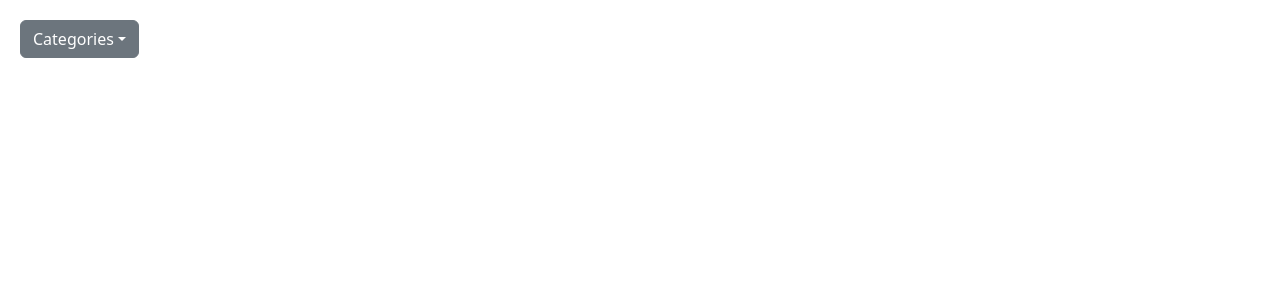
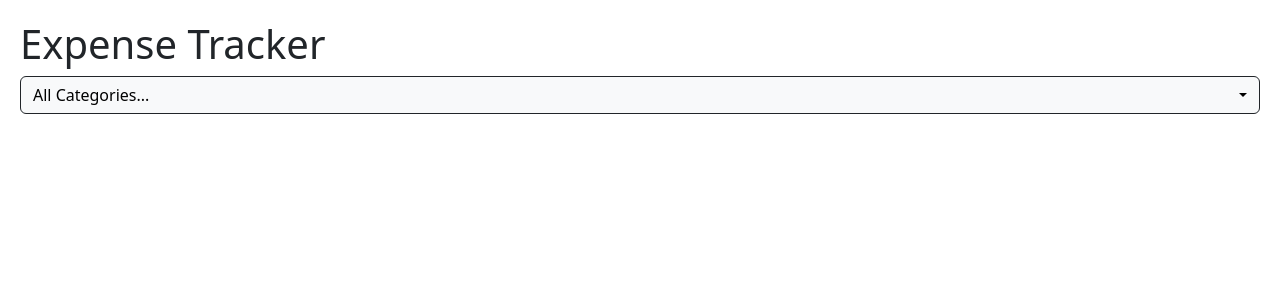
Before and after one commit to animesh0701/expense_tracker, a React (Vite) app: page / in a window 1280 px wide. Shown: the top 300 px of the page. Built offline with nearby package versions, Linux system fonts and the light colour scheme.

Commit message:
Styling the dropdown

```diff
--- a/src/App.tsx
+++ b/src/App.tsx
@@ -4,6 +4,7 @@ import ExpenseList from "./components/ExpenseList";
 function App() {
   return (
     <div className="App">
+      <h1>Expense Tracker</h1>
       <ExpenseList />
     </div>
   );
--- a/src/components/ExpenseList.tsx
+++ b/src/components/ExpenseList.tsx
@@ -3,9 +3,9 @@ import React from "react";
 const ExpenseList = () => {
   return (
     <div>
-      <div className="dropdown">
+      <div className="dropdown d-flex p=40">
         <button
-          className="btn btn-secondary dropdown-toggle"
+          className="btn btn-light dropdown-toggle border-dark flex-fill d-flex justify-content-between align-items-center"
           data-bs-toggle="dropdown"
           type="button"
           id="categories"
@@ -13,9 +13,12 @@ const ExpenseList = () => {
           aria-haspopup="true"
           aria-expanded="false"
         >
-          Categories
+          All Categories...
         </button>
-        <ul className="dropdown-menu" aria-labelledby="categories">
+        <ul
+          className="dropdown-menu flex-fill w-100"
+          aria-labelledby="categories"
+        >
           <li>
             <a className="dropdown-item" href="#">
               Entertainment
```
